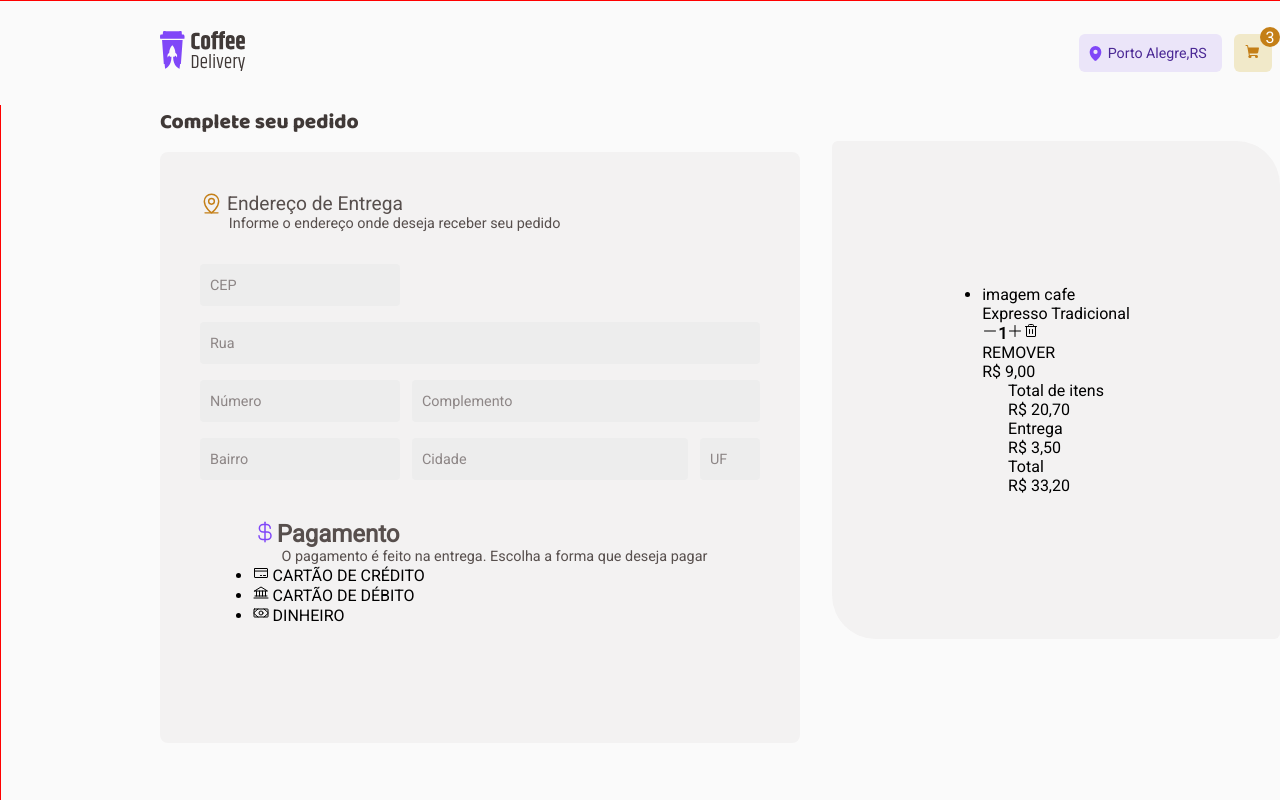
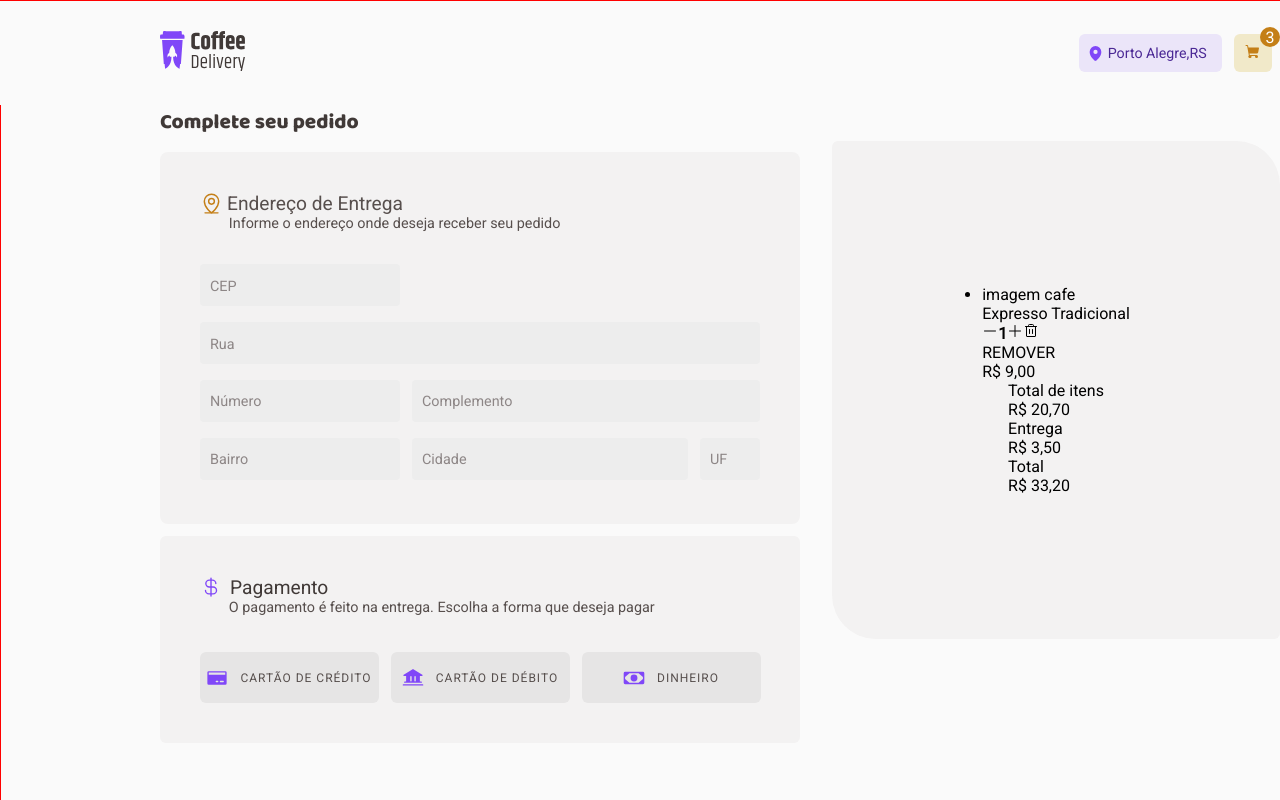
Before and after one commit to GaloManco/caffeDelivery, a React (Vite) app: page /cadastrodopedido in a window 1280 px wide. Shown: the top 800 px of the page. Built offline with nearby package versions, Linux system fonts and the light colour scheme.

Commit message:
concluído a pagina de pagamento

```diff
--- a/src/pages/cadastroDopedido/Components/CompletarPedido/index.tsx
+++ b/src/pages/cadastroDopedido/Components/CompletarPedido/index.tsx
@@ -8,6 +8,7 @@ import {
 import {
   StyleCompletarPedido,
   StyleCotainerCompletarPedito,
+  StyleFooterCompletarPedido,
   StyleFormularioCompletarPedido,
   StyleHeaderCompletarPedido,
   StyleHeaderCompletarPedido2,
@@ -49,10 +50,11 @@ export function CompletarPedido() {
             </div>
           </StyleFormularioCompletarPedido>
         </div>
-        <footer>
+      </StyleCompletarPedido>
+      <StyleFooterCompletarPedido>
         <StyleHeaderCompletarPedido2>
           <h2>
-              <CurrencyDollar /> Pagamento
+            <CurrencyDollar size={22} weight="fill" /> <span>Pagamento</span>
           </h2>
           <p>
             O pagamento é feito na entrega. Escolha a forma que deseja pagar
@@ -61,18 +63,23 @@ export function CompletarPedido() {
         <section>
           <ul>
             <li>
-                <CreditCard /> CARTÃO DE CRÉDITO
+              <button>
+                <CreditCard size={22} weight="fill" /> CARTÃO DE CRÉDITO
+              </button>
             </li>
             <li>
-                <Bank /> CARTÃO DE DÉBITO
+              <button>
+                <Bank size={22} weight="fill" /> CARTÃO DE DÉBITO
+              </button>
             </li>
             <li>
-                <Money /> DINHEIRO
+              <button>
+                <Money size={22} weight="fill" /> DINHEIRO
+              </button>
             </li>
           </ul>
         </section>
-        </footer>
-      </StyleCompletarPedido>
+      </StyleFooterCompletarPedido>
     </StyleCotainerCompletarPedito>
   )
 }
--- a/src/pages/cadastroDopedido/Components/CompletarPedido/style.ts
+++ b/src/pages/cadastroDopedido/Components/CompletarPedido/style.ts
@@ -2,14 +2,14 @@ import styled from 'styled-components'
 
 export const StyleCotainerCompletarPedito = styled.div`
   & > h2:first-child {
-    font-size: 1.3rem;
+    font-size: 20.8px;
     font-family: 'Baloo 2';
     color: ${(props) => props.theme.base_subtitle};
   }
 `
 export const StyleCompletarPedido = styled.section`
   width: 40rem;
-  height: 36.93rem;
+  height: 23.25rem;
 
   background: ${(props) => props.theme.base_card};
   display: flex;
@@ -50,11 +50,6 @@ export const StyleHeaderCompletarPedido = styled(BaseHeaderCompletarPedido)`
     color: ${(props) => props.theme.yellow_dark};
   }
 `
-export const StyleHeaderCompletarPedido2 = styled(BaseHeaderCompletarPedido)`
-  svg {
-    color: ${(props) => props.theme.purple};
-  }
-`
 export const StyleFormularioCompletarPedido = styled.form`
   display: flex;
   flex-direction: column;
@@ -66,13 +61,13 @@ const BaseImputCompletarPedido = styled.input`
   border-radius: 4px;
   border: none;
   background: ${(props) => props.theme.base_input};
-  padding: 10px;
+  padding: 0.625rem;
 
   &::placeholder {
     color: ${(props) => props.theme.base_label};
     font-family: 'Roboto';
     font-size: 0.9rem;
-    /* padding: 0.75rem; */
+    /* padding: .75rem; */
   }
 
   &:focus {
@@ -109,3 +104,75 @@ export const StyleImputCompletarPedido6 = styled(BaseImputCompletarPedido)`
 export const StyleImputCompletarPedido7 = styled(BaseImputCompletarPedido)`
   width: 3.75rem;
 `
+// --------------------footer da página------------------------------------------
+export const StyleFooterCompletarPedido = styled.div`
+  width: 40rem;
+  height: 12.9rem;
+  border-radius: 6px;
+  background: ${(props) => props.theme.base_card};
+
+  display: flex;
+  flex-direction: column;
+  align-items: center;
+
+  gap: 2rem;
+
+  margin-top: 0.75rem;
+
+  section {
+    ul {
+      display: flex;
+      list-style: none;
+      gap: 0.75rem;
+
+      li {
+        button {
+          display: flex;
+          align-items: center;
+          justify-content: center;
+          width: 11.1875rem;
+          height: 3.1875rem;
+          background: ${(props) => props.theme.base_button};
+          border-radius: 6px;
+
+          font-size: 0.75rem;
+          font-family: 'Roboto';
+          font-weight: lighter;
+          letter-spacing: 0.0625rem;
+
+          color: ${(props) => props.theme.base_text};
+          cursor: pointer;
+          border: none;
+
+          &:hover {
+            background: ${(props) => props.theme.purple_light};
+          }
+        }
+
+        svg {
+          color: ${(props) => props.theme.purple};
+          margin-right: 0.75rem;
+        }
+      }
+    }
+  }
+`
+export const StyleHeaderCompletarPedido2 = styled(BaseHeaderCompletarPedido)`
+  /* border: 1px solid red; */
+  width: 560px;
+  height: 44px;
+
+  & > h2 {
+    & > span {
+      font-size: 1.2rem;
+      font-family: 'Roboto';
+      color: ${(props) => props.theme.base_subtitle};
+      font-weight: lighter;
+      margin-left: 0.5rem;
+    }
+  }
+
+  svg {
+    color: ${(props) => props.theme.purple};
+  }
+`
```
Lines whose indentation alone changed are shown as unchanged.
